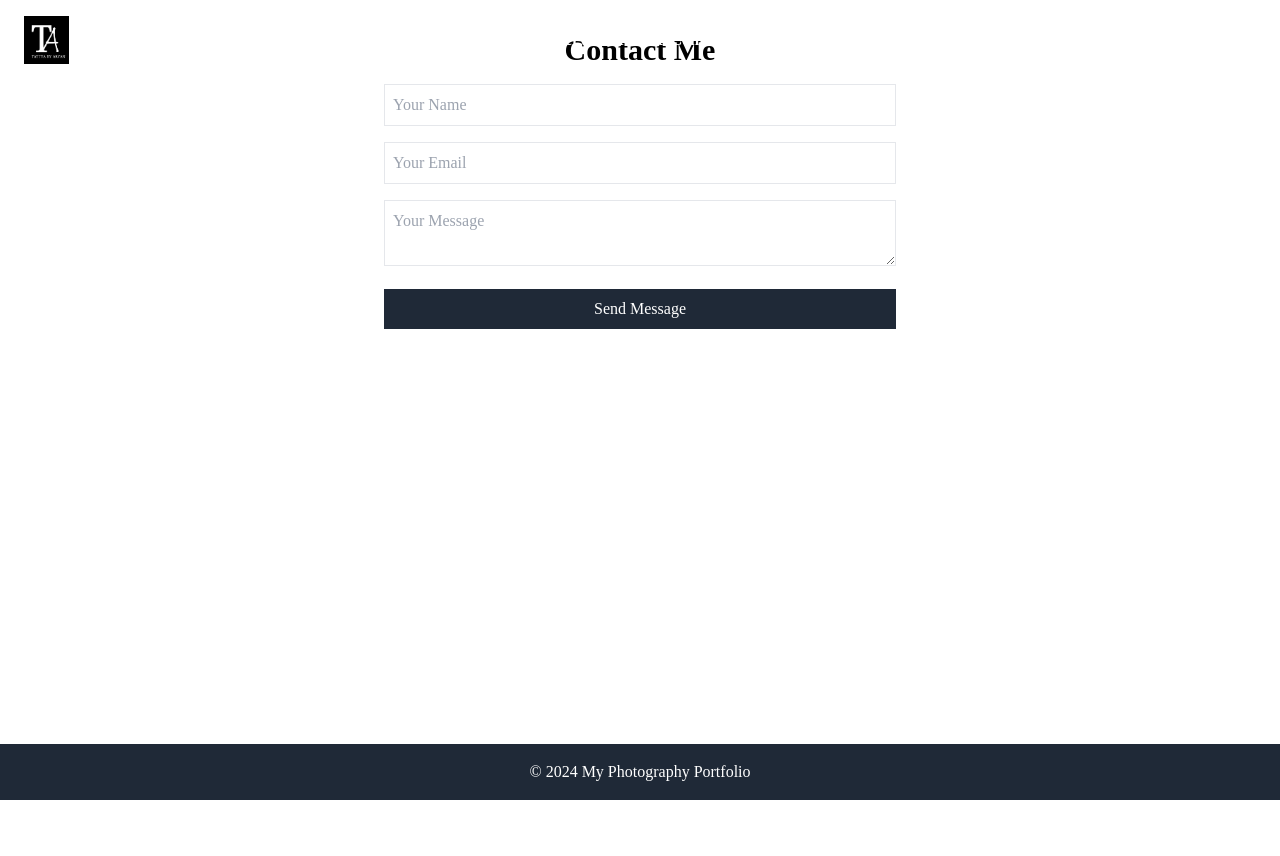
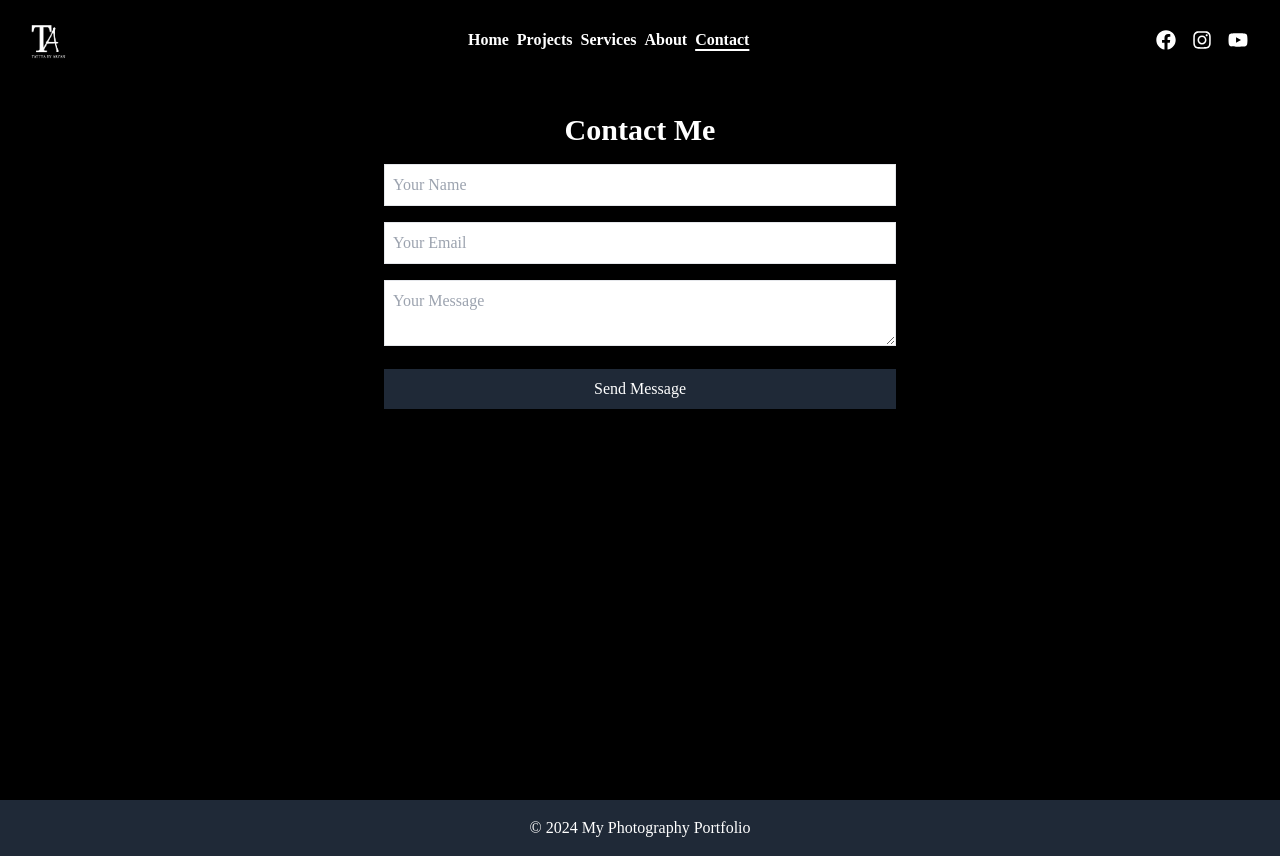
Before and after one commit to shubhambartwal/Tattva, a React (Vite) app in the folder tattva-photography/: page /contact in a window 1280 px wide. Before the commit the page ends 800 px from the top, so only its background shows below. Built offline with nearby package versions, Linux system fonts and the light colour scheme.

Commit message:
modified the Navbar

```diff
--- a/tattva-photography/src/Components/Navbar.jsx
+++ b/tattva-photography/src/Components/Navbar.jsx
@@ -2,17 +2,33 @@ import logo from '../assets/2.png';
 import { HiOutlineMenuAlt4, HiOutlineX } from 'react-icons/hi';
 import { FaFacebook, FaInstagram, FaYoutube } from 'react-icons/fa';
 import { useState } from 'react';
-import { Link } from 'react-router-dom'; // Import Link for internal navigation
+import { Link, useLocation } from 'react-router-dom'; // Import useLocation for determining the current route
 
 const Navbar = () => {
   const [nav, setNav] = useState(false);
+  const location = useLocation();
 
   const handleNav = () => {
     setNav(!nav);
   };
 
+  // Determine if the current page is the Home page
+  const isHomePage = location.pathname === '/';
+
+  const getLinkClass = (path) => {
+    return location.pathname === path
+      ? 'underline decoration-2 underline-offset-4'
+      : '';
+  };
+
   return (
-    <div className="absolute top-0 left-0 w-full h-20 flex justify-between items-center px-6 z-20">
+    <div
+      className={`${
+        isHomePage ? 'absolute' : 'fixed'
+      } top-0 left-0 w-full h-20 flex justify-between items-center px-6 z-20 ${
+        isHomePage ? '' : 'bg-black'
+      }`}
+    >
       {/* Logo Section */}
       <div className="z-30">
         <img
@@ -25,16 +41,29 @@ const Navbar = () => {
       {/* Navigation Links */}
       <ul className="hidden md:flex p-2 text-white font-bold">
         <li className="m-1">
-          <Link to="/projects">Projects</Link>
+          <Link to="/" className={getLinkClass('/')}>
+            Home
+          </Link>
         </li>
         <li className="m-1">
-          <Link to="/services">Services</Link>
+          <Link to="/projects" className={getLinkClass('/projects')}>
+            Projects
+          </Link>
         </li>
         <li className="m-1">
-          <Link to="/about">About</Link>
+          <Link to="/services" className={getLinkClass('/services')}>
+            Services
+          </Link>
         </li>
         <li className="m-1">
-          <Link to="/contact">Contact</Link>
+          <Link to="/about" className={getLinkClass('/about')}>
+            About
+          </Link>
+        </li>
+        <li className="m-1">
+          <Link to="/contact" className={getLinkClass('/contact')}>
+            Contact
+          </Link>
         </li>
       </ul>
 
@@ -63,18 +92,34 @@ const Navbar = () => {
             : 'absolute top-0 left-[-100%] h-screen w-full bg-slate-500 px-4 py-7 flex flex-col z-20 transition-all duration-300'
         }
       >
-        <ul className="text-white font-bold flex flex-col items-center">
+        <ul
+          onClick={handleNav} // Collapse the mobile menu when a link is clicked
+          className="text-white font-bold flex flex-col items-center"
+        >
           <li className="border-b w-full text-center py-2">
-            <Link to="/projects">Projects</Link>
+            <Link to="/" className={getLinkClass('/')}>
+              Home
+            </Link>
           </li>
           <li className="border-b w-full text-center py-2">
-            <Link to="/services">Services</Link>
+            <Link to="/projects" className={getLinkClass('/projects')}>
+              Projects
+            </Link>
           </li>
           <li className="border-b w-full text-center py-2">
-            <Link to="/about">About</Link>
+            <Link to="/services" className={getLinkClass('/services')}>
+              Services
+            </Link>
           </li>
           <li className="border-b w-full text-center py-2">
-            <Link to="/contact">Contact</Link>
+            <Link to="/about" className={getLinkClass('/about')}>
+              About
+            </Link>
+          </li>
+          <li className="border-b w-full text-center py-2">
+            <Link to="/contact" className={getLinkClass('/contact')}>
+              Contact
+            </Link>
           </li>
         </ul>
 
--- a/tattva-photography/src/Pages/About.jsx
+++ b/tattva-photography/src/Pages/About.jsx
@@ -1,10 +1,12 @@
-import React from 'react';
 
 const About = () => {
   return (
+    <div className={`flex-grow  'pt-20'`}>
+  {/* Page content */}
     <div className="container mx-auto p-8">
       <h2 className="text-3xl font-bold text-center mb-4">About Me</h2>
       <p className="text-center text-gray-700">I am a passionate photographer who loves capturing beautiful moments. My work ranges from nature photography to portrait photography.</p>
+    </div>
     </div>
   );
 };
--- a/tattva-photography/src/Pages/Contact.jsx
+++ b/tattva-photography/src/Pages/Contact.jsx
@@ -1,9 +1,8 @@
-import React from 'react';
-
 const Contact = () => {
   return (
+    <div className="flex-grow min-h-screen pt-20 bg-black">
       <div className="container mx-auto p-8">
-      <h2 className="text-3xl font-bold text-center mb-4">Contact Me</h2>
+        <h2 className="text-3xl font-bold text-center mb-4 text-white">Contact Me</h2>
         <form className="max-w-lg mx-auto">
           <input type="text" placeholder="Your Name" className="border p-2 w-full mb-4" />
           <input type="email" placeholder="Your Email" className="border p-2 w-full mb-4" />
@@ -11,6 +10,7 @@ const Contact = () => {
           <button type="submit" className="bg-gray-800 text-white p-2 w-full">Send Message</button>
         </form>
       </div>
+    </div>
   );
 };
 
--- a/tattva-photography/src/Pages/Projects.jsx
+++ b/tattva-photography/src/Pages/Projects.jsx
@@ -1,7 +1,6 @@
-import React from 'react';
-
 const Projects = () => {
   return (
+    <div className={`flex-grow  'pt-20'`}>
     <div className="container mx-auto p-8">
       <h2 className="text-3xl font-bold text-center mb-4">My Projects</h2>
       <div className="grid grid-cols-1 md:grid-cols-3 gap-4">
@@ -19,6 +18,7 @@ const Projects = () => {
         </div>
       </div>
     </div>
+    </div>
   );
 };
 
--- a/tattva-photography/src/Pages/Services.jsx
+++ b/tattva-photography/src/Pages/Services.jsx
@@ -1,7 +1,6 @@
-import React from 'react';
-
 const Services = () => {
   return (
+    <div className={`flex-grow  'pt-20'`}>
     <div className="container mx-auto p-8">
       <h2 className="text-3xl font-bold text-center mb-4">Services</h2>
       <div className="grid grid-cols-1 md:grid-cols-3 gap-4">
@@ -10,6 +9,7 @@ const Services = () => {
         <div className="bg-gray-200 p-4 text-center">Event Photography</div>
       </div>
     </div>
+    </div>
   );
 };
 
```
Lines whose indentation alone changed are shown as unchanged.
